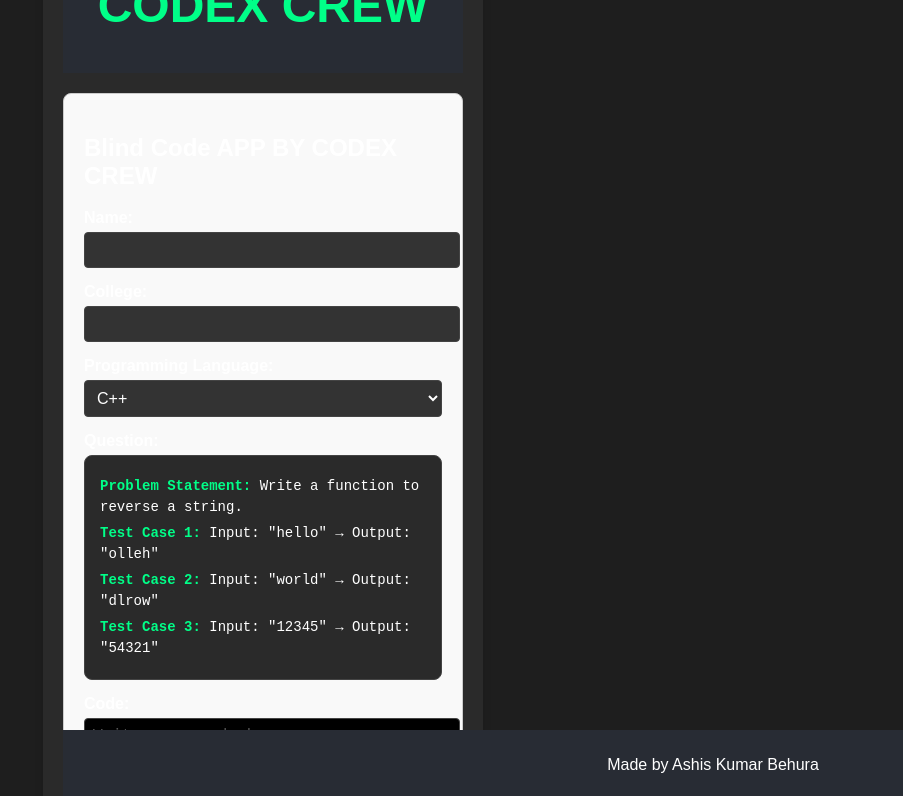
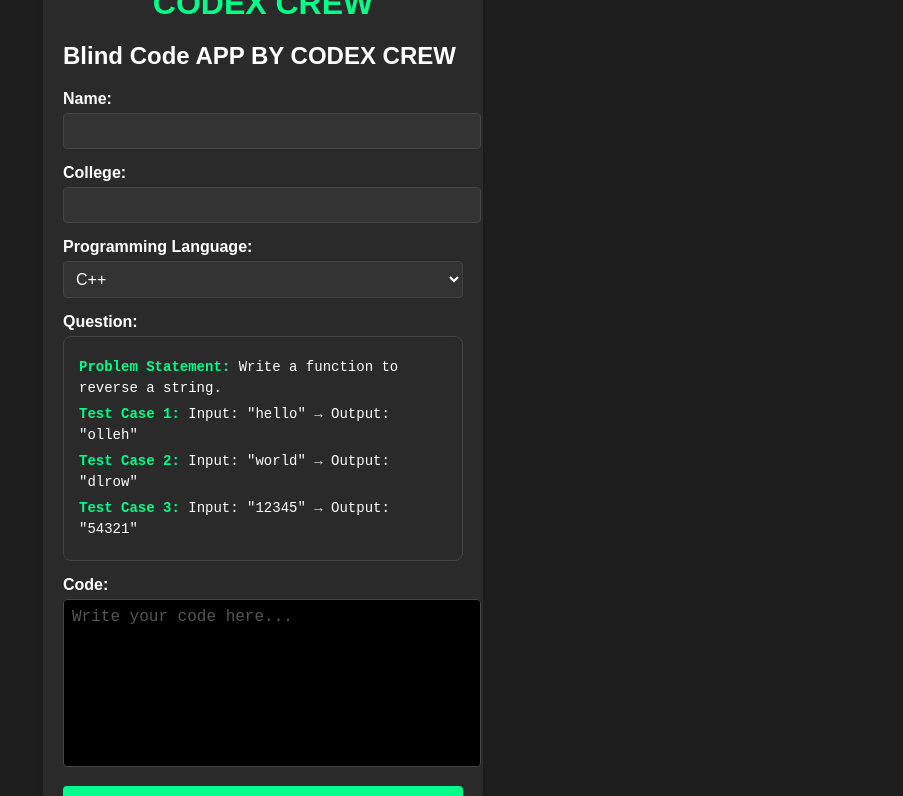
Before and after one commit to Ashis32/b-code, a React (Create React App) app: page / in a window 1280 px wide. Shown: the top 796 px of the page, without its empty margins (377-1280 px from the left). Built offline with nearby package versions, Linux system fonts and the light colour scheme.

Commit message:
Update App.css

```diff
--- a/src/App.css
+++ b/src/App.css
@@ -89,31 +89,3 @@ button:hover {
 .question-text strong {
   color: #00ff88;
 }
-/* App.css */
-.app-header {
-  background-color: #282c34;
-  color: white;
-  padding: 20px;
-  text-align: center;
-  font-size: 24px;
-  font-weight: bold;
-}
-
-.form-container {
-  max-width: 600px;
-  margin: 20px auto;
-  padding: 20px;
-  border: 1px solid #ccc;
-  border-radius: 8px;
-  background-color: #f9f9f9;
-}
-
-.app-footer {
-  text-align: center;
-  padding: 10px;
-  background-color: #282c34;
-  color: white;
-  position: fixed;
-  bottom: 0;
-  width: 100%;
-}
```
